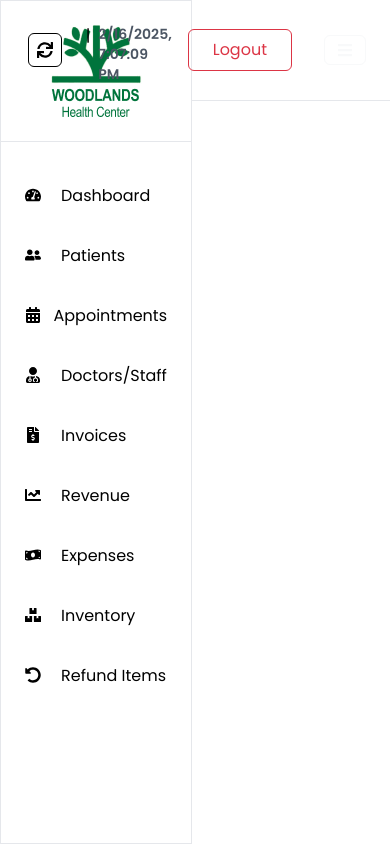
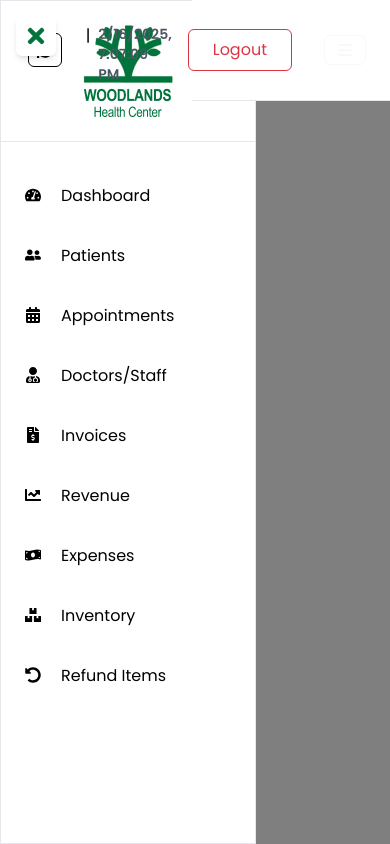
Before and after one commit to Mustafa-Hasnain/HMS, a React (Create React App) app: page /receptionist in a window 390 px wide. Both pictures are taken after a click on the button 44 px from the left and 50 px from the top of the page. Built offline with nearby package versions, Linux system fonts and the light colour scheme.

Commit message:
mobile View Side bar

```diff
--- a/src/components/ReceptionistDashboardLayout.js
+++ b/src/components/ReceptionistDashboardLayout.js
@@ -1,14 +1,31 @@
 // src/ReceptionistDashboardLayout.js
-import React from 'react';
+import React, { useState, useEffect } from 'react';
 import { Outlet } from 'react-router-dom';
 import Sidebar from './sidebar';
 import NavbarHeader from './navbarheader';
 
 function ReceptionistDashboardLayout() {
+  const [isMobile, setIsMobile] = useState(false);
+
+  useEffect(() => {
+    const checkWindowSize = () => {
+      setIsMobile(window.innerWidth < 768);
+    };
+
+    // Check on initial load
+    checkWindowSize();
+
+    // Add event listener
+    window.addEventListener('resize', checkWindowSize);
+
+    // Cleanup
+    return () => window.removeEventListener('resize', checkWindowSize);
+  }, []);
+
   return (
     <div className="dashboard-container flex">
       <Sidebar />
-      <div className="main-content flex-1 ml-48 mt-16">
+      <div className={`main-content flex-1 ${!isMobile ? 'ml-48' : 'ml-0'} mt-16`}>
         <NavbarHeader />
         <div className="p-6 relative">
           <Outlet /> {/* This is where the receptionist-specific routes will be rendered */}
--- a/src/components/sidebar.js
+++ b/src/components/sidebar.js
@@ -1,54 +1,75 @@
 // src/Sidebar.js
-import React from 'react';
+import React, { useState, useEffect } from 'react';
 import { useNavigate, useLocation } from 'react-router-dom';
 import Logo from "../assets/Logo Green.png";
-import { FaTachometerAlt, FaUserFriends, FaCalendarAlt, FaUserMd, FaFileInvoiceDollar, FaChartLine, FaMoneyBillWave, FaBoxes, FaUndoAlt } from 'react-icons/fa';  // Importing icons
+import { FaTachometerAlt, FaUserFriends, FaCalendarAlt, FaUserMd, FaFileInvoiceDollar, FaChartLine, FaMoneyBillWave, FaBoxes, FaUndoAlt, FaBars, FaTimes } from 'react-icons/fa';
 import "../styles/sidebar.css";
-
 
 function Sidebar() {
   const location = useLocation();
   const navigate = useNavigate();
+  const [isMobile, setIsMobile] = useState(false);
+  const [mobileMenuOpen, setMobileMenuOpen] = useState(false);
 
   // Function to handle navigation
   const handleNavigation = (path) => {
     navigate(path);
+    if (isMobile) {
+      setMobileMenuOpen(false); // Close mobile menu after navigation
+    }
   };
 
+  // Function to toggle mobile menu
+  const toggleMobileMenu = () => {
+    setMobileMenuOpen(!mobileMenuOpen);
+  };
 
-  // return (
-  //   <div className="fixed top-0 left-0 h-full bg-[#FFFFFF] text-black w-64 flex flex-col border-[1px] border-solid border-[rgba(4, 57, 79, 0.3)]">
-  //     <div className="p-4 border-b border-[rgba(4, 57, 79, 0.3)] flex items-center justify-center">
-  //       <img src={Logo} alt='Logo' className=' opacity-100' />
-  //     </div>
-  //     <div className="flex flex-col mt-4 px-2">
-  //       {[
-  //         { label: 'Dashboard', path: '/receptionist/overview' },
-  //         { label: 'Patients', path: '/receptionist/patients-portal' },
-  //         { label: 'Appointments', path: '/receptionist/upcoming-doctor-appointments' },
-  //         { label: 'Doctors/Staff', path: '/receptionist/doctors-portal' },
-  //         // { label: 'Add Doctor', path: '/receptionist/add-doctor' },
-  //         // { label: 'Upcoming Doctor Appointments', path: '/receptionist/upcoming-doctor-appointments' },
-  //         // { label: 'Inventory', path: '/receptionist/inventory' },
-  //         { label: 'Invoices', path: '/receptionist/invoices' },
-  //         { label: 'Revenue', path: '/receptionist/revenue' },
-  //       ].map((item) => (
-  //         <button
-  //           key={item.path}
-  //           className={`my-2 text-left w-full px-4 py-2 rounded transition-colors cursor-pointer ${
-  //           location.pathname === item.path ? 'bg-[#00743C] text-white' : 'hover:bg-[#00743C] hover:text-white'
-  //           }`}
-  //           onClick={() => handleNavigation(item.path)}
-  //         >
-  //           {item.label}
-  //         </button>
-  //       ))}
-  //     </div>
-  //   </div>
-  // );
+  // Function to check window size
+  useEffect(() => {
+    const checkWindowSize = () => {
+      setIsMobile(window.innerWidth < 768);
 
-  return (
-    <div className="fixed top-0 left-0 h-full bg-[#FFFFFF] text-black w-48 flex flex-col border-[1px] border-solid border-[rgba(4, 57, 79, 0.3)]">
+      // Close mobile menu when resizing to desktop
+      if (window.innerWidth >= 768) {
+        setMobileMenuOpen(false);
+      }
+    };
+
+    // Check on initial load
+    checkWindowSize();
+
+    // Add event listener
+    window.addEventListener('resize', checkWindowSize);
+
+    // Cleanup
+    return () => window.removeEventListener('resize', checkWindowSize);
+  }, []);
+
+  const menuItems = [
+    { label: 'Dashboard', path: '/receptionist/overview', icon: <FaTachometerAlt /> },
+    { label: 'Patients', path: '/receptionist/patients-portal', icon: <FaUserFriends /> },
+    { label: 'Appointments', path: '/receptionist/upcoming-doctor-appointments', icon: <FaCalendarAlt /> },
+    { label: 'Doctors/Staff', path: '/receptionist/doctors-portal', icon: <FaUserMd /> },
+    { label: 'Invoices', path: '/receptionist/invoices', icon: <FaFileInvoiceDollar /> },
+    { label: 'Revenue', path: '/receptionist/revenue', icon: <FaChartLine /> },
+    { label: 'Expenses', path: '/receptionist/expenses', icon: <FaMoneyBillWave /> },
+    { label: 'Inventory', path: '/receptionist/inventory', icon: <FaBoxes /> },
+    { label: 'Refund Items', path: '/receptionist/refund-items', icon: <FaUndoAlt /> },
+  ];
+
+  // Mobile hamburger menu button component
+  const MobileMenuButton = () => (
+    <button
+      className="fixed top-4 left-4 z-50 text-[#00743C] p-2 rounded-md bg-white shadow-md"
+      onClick={toggleMobileMenu}
+    >
+      {mobileMenuOpen ? <FaTimes size={24} /> : <FaBars size={24} />}
+    </button>
+  );
+
+  // Sidebar content component
+  const SidebarContent = ({ className = "" }) => (
+    <div className={`bg-[#FFFFFF] text-black flex flex-col border-[1px] border-solid border-[rgba(4, 57, 79, 0.3)] ${className}`}>
       {/* Main Logo Section */}
       <div className="p-4 border-b border-[rgba(4, 57, 79, 0.3)] flex items-center justify-center">
         <img src={Logo} alt='Logo' className='opacity-100' />
@@ -56,17 +77,7 @@ function Sidebar() {
 
       {/* Sidebar Items */}
       <div className="flex flex-col mt-4 px-2 overflow-y-auto flex-grow sidebar-scroll">
-        {[
-          { label: 'Dashboard', path: '/receptionist/overview', icon: <FaTachometerAlt /> },
-          { label: 'Patients', path: '/receptionist/patients-portal', icon: <FaUserFriends /> },
-          { label: 'Appointments', path: '/receptionist/upcoming-doctor-appointments', icon: <FaCalendarAlt /> },
-          { label: 'Doctors/Staff', path: '/receptionist/doctors-portal', icon: <FaUserMd /> },
-          { label: 'Invoices', path: '/receptionist/invoices', icon: <FaFileInvoiceDollar /> },
-          { label: 'Revenue', path: '/receptionist/revenue', icon: <FaChartLine /> },
-          { label: 'Expenses', path: '/receptionist/expenses', icon: <FaMoneyBillWave /> },
-          { label: 'Inventory', path: '/receptionist/inventory', icon: <FaBoxes /> },
-          { label: 'Refund Items', path: '/receptionist/refund-items', icon: <FaUndoAlt /> },
-        ].map((item) => (
+        {menuItems.map((item) => (
           <button
             key={item.path}
             className={`sidebar-button ${location.pathname === item.path ? 'active' : ''}`}
@@ -83,6 +94,36 @@ function Sidebar() {
       </div>
     </div>
   );
+
+  return (
+    <>
+      {/* Mobile Menu Button - Only visible on mobile */}
+      {isMobile && <MobileMenuButton />}
+
+      {/* Desktop Sidebar - Hidden on mobile */}
+      {!isMobile && (
+        <div className="fixed top-0 left-0 h-full w-48">
+          <SidebarContent />
+        </div>
+      )}
+
+      {/* Mobile Overlay Menu - Only visible when menu is open on mobile */}
+      {isMobile && mobileMenuOpen && (
+        <div className="fixed inset-0 z-40 flex">
+          {/* Dark overlay behind the menu */}
+          <div
+            className="fixed inset-0 bg-black bg-opacity-50"
+            onClick={toggleMobileMenu}
+          ></div>
+
+          {/* Mobile sidebar */}
+          <div className="relative z-50 w-64 max-w-[80%] h-full">
+            <SidebarContent className="h-full" />
+          </div>
+        </div>
+      )}
+    </>
+  );
 }
 
 export default Sidebar;
--- a/src/styles/sidebar.css
+++ b/src/styles/sidebar.css
@@ -63,3 +63,40 @@
 .sidebar-scroll::-webkit-scrollbar-track {
   background: transparent;
 }
+
+/* Mobile menu transition */
+@keyframes slideIn {
+  from {
+    transform: translateX(-100%);
+  }
+  to {
+    transform: translateX(0);
+  }
+}
+
+@keyframes fadeIn {
+  from {
+    opacity: 0;
+  }
+  to {
+    opacity: 1;
+  }
+}
+
+/* Media queries for responsiveness */
+@media (max-width: 767px) {
+  .dashboard-container {
+    padding-left: 0;
+  }
+}
+
+/* Ensure mobile menu animates in */
+@media (max-width: 767px) {
+  .fixed.inset-0.bg-black {
+    animation: fadeIn 0.3s ease-out forwards;
+  }
+
+  .relative.z-50.w-64 {
+    animation: slideIn 0.3s ease-out forwards;
+  }
+}
```
